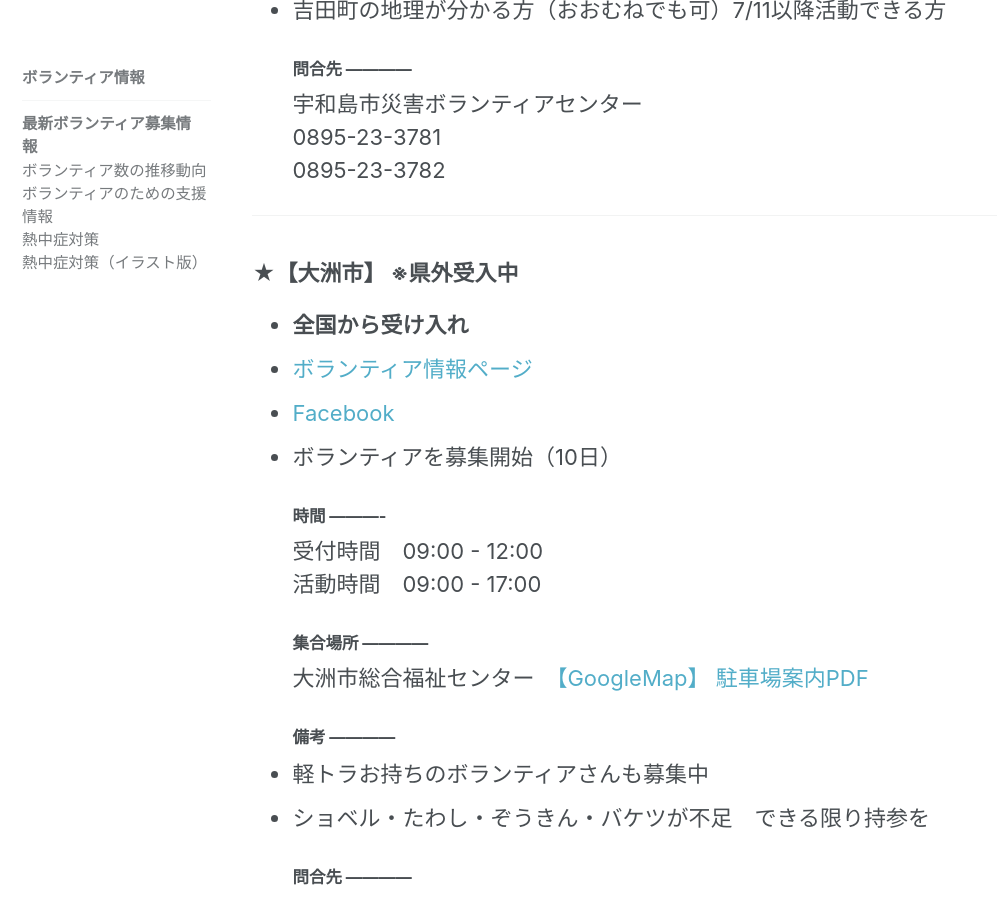
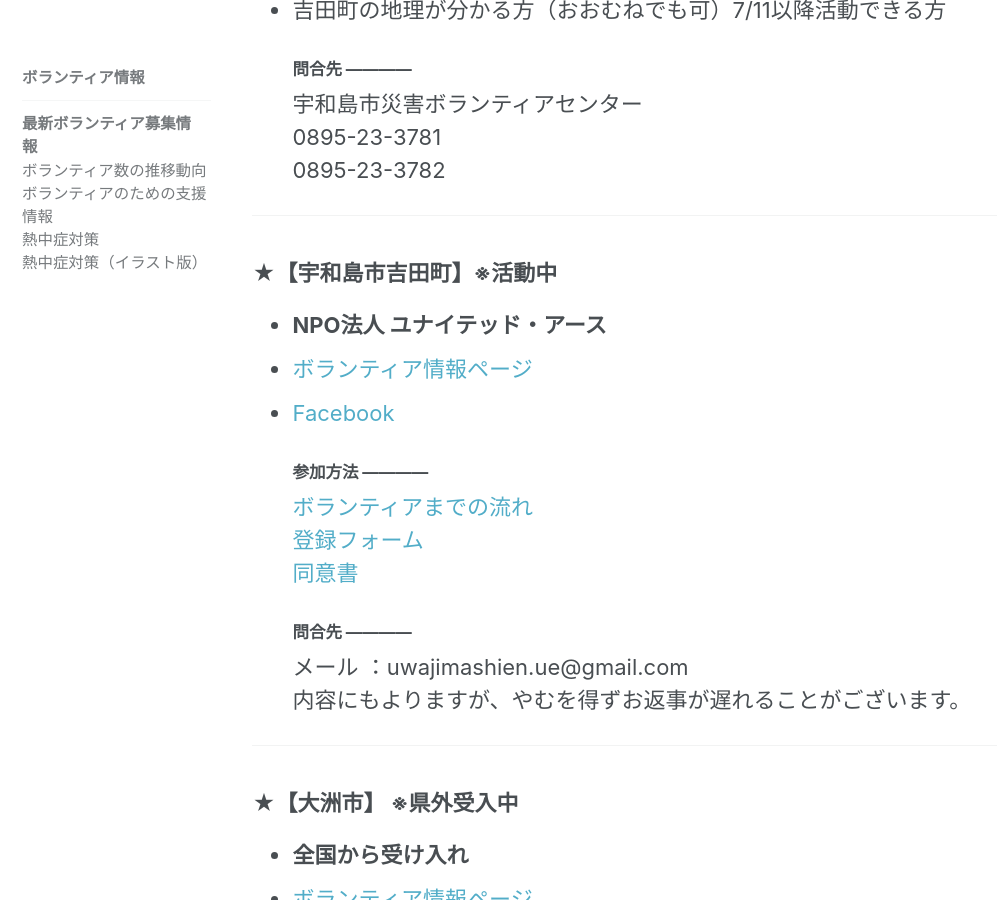
Before and after one commit to cheerup-ehime/cheerup-ehime.github.io, a Jekyll site: the page built from _pages/volunteer.md, in a window 1280 px wide and 900 px high, scrolled down 5496 px. Shown: the whole window, without its empty margins (0-997 px from the left). Built offline with Jekyll 4.4.1, drawn with Linux system fonts in a browser that asks for light colours; comment, search, counter and statistics services are not loaded.

Commit message:
NPO法人 ユナイテッド・アース追記

```diff
--- a/_pages/volunteer.md
+++ b/_pages/volunteer.md
@@ -124,6 +124,20 @@ sidebar:
 
 ---
 
+### ★【宇和島市吉田町】※活動中
+- **NPO法人 ユナイテッド・アース**
+- [ボランティア情報ページ](https://uwajima.united-earth.jp/volunteer)
+- [Facebook](https://www.facebook.com/united.earth.official/)
+#### 参加方法 ------------
+  [ボランティアまでの流れ](https://uwajima.united-earth.jp/news/718)<br>
+  [登録フォーム](https://pro.form-mailer.jp/fms/34a9d3e816874)<br>
+  [同意書](https://uwajima.united-earth.jp/wp-content/uploads/2018/07/uwajima-shien-douisho.pdf)
+#### 問合先 ------------
+メール ：uwajimashien.ue@gmail.com<br>
+内容にもよりますが、やむを得ずお返事が遅れることがございます。
+
+---
+
 ### ★【大洲市】 ※県外受入中
 - **全国から受け入れ**
 - [ボランティア情報ページ](http://www.ozushakyo.jp/index.php)
```
